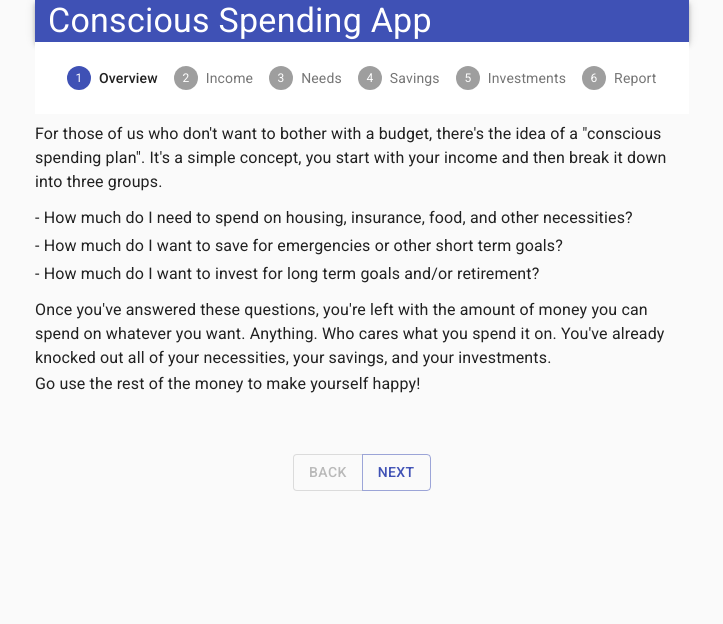
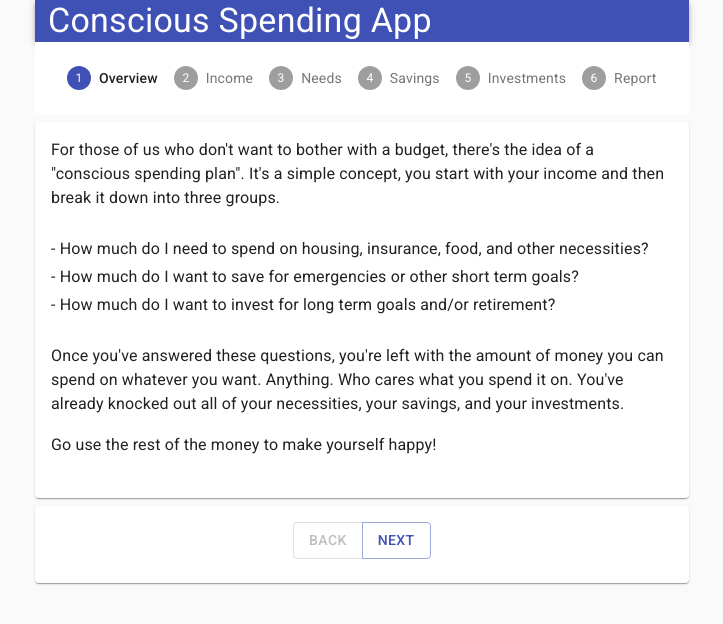
Before and after one commit to skellas/concious-spending, a React (Create React App) app: page / in a window 1280 px wide. Shown: the top 624 px of the page, without its empty margins (329-1052 px from the left). Built offline with nearby package versions, Linux system fonts and the light colour scheme.

Commit message:
Add support for card wrappers

```diff
--- a/src/App.js
+++ b/src/App.js
@@ -2,7 +2,7 @@ import React, { useState } from 'react';
 import Container from '@material-ui/core/Container';
 import Typography from '@material-ui/core/Typography';
 import AppBar from '@material-ui/core/AppBar'
-import { Grid, ButtonGroup, Button } from '@material-ui/core';
+import { Grid, ButtonGroup, Button, Card, CardContent } from '@material-ui/core';
 import SpendingForm from './container/SpendingForm';
 import StepsMenu from './components/StepsMenu';
 import OverviewForm from './container/OverviewForm';
@@ -56,10 +56,15 @@ function App() {
           <StepsMenu steps={steps} activeStep={currentStep} />
         </Grid>
         <Grid item>
+          <Card>
+            <CardContent>
               {renderCurrentStep()}
+              </CardContent>
+          </Card>
         </Grid>
         <Grid item>
-          <div style={{ alignItems: 'center', display: 'flex', flexDirection: 'column' }}>
+          <Card>
+            <CardContent style={{ alignItems: 'center', display: 'flex', flexDirection: 'column' }}>
               <ButtonGroup color='primary'>
                 <Button
                   disabled={currentStep === 0}
@@ -72,7 +77,8 @@ function App() {
                   Next
                 </Button>
               </ButtonGroup>
-          </div>
+            </CardContent>
+          </Card>
         </Grid>
       </Grid>
     </Container>
--- a/src/container/OverviewForm.jsx
+++ b/src/container/OverviewForm.jsx
@@ -1,26 +1,34 @@
 import React from 'react';
-import { Typography, List, ListItemText } from '@material-ui/core';
+import { Typography, List, ListItemText, Grid } from '@material-ui/core';
 
 export default function OverviewForm() {
     return (
-        <React.Fragment>
+        <Grid container style={{ height: '336px' }}>
+            <Grid item>
                 <Typography id='pp1' variant='body1'>
                     For those of us who don't want to bother with a budget, there's the idea of a "conscious spending plan".
                     It's a simple concept, you start with your income and then break it down into three groups.
                 </Typography>
+            </Grid>
+            <Grid item>
                 <List>
                     <ListItemText primary=' - How much do I need to spend on housing, insurance, food, and other necessities?' />
                     <ListItemText primary=' - How much do I want to save for emergencies or other short term goals?' />
                     <ListItemText primary=' - How much do I want to invest for long term goals and/or retirement?' />
                 </List>
+            </Grid>
+            <Grid item>
                 <Typography id='pp2' variant='body1'>
                     Once you've answered these questions, you're left with the amount of money you can spend on whatever you want.
                     Anything. Who cares what you spend it on. You've already knocked out all of your necessities, your savings,
                     and your investments.
                 </Typography>
+            </Grid>
+            <Grid item>
                 <Typography id='cta' variant='subtitle1'>
                     Go use the rest of the money to make yourself happy!
                 </Typography>
-        </React.Fragment>
+            </Grid>
+        </Grid>
     );
 }
```
Lines whose indentation alone changed are shown as unchanged.
